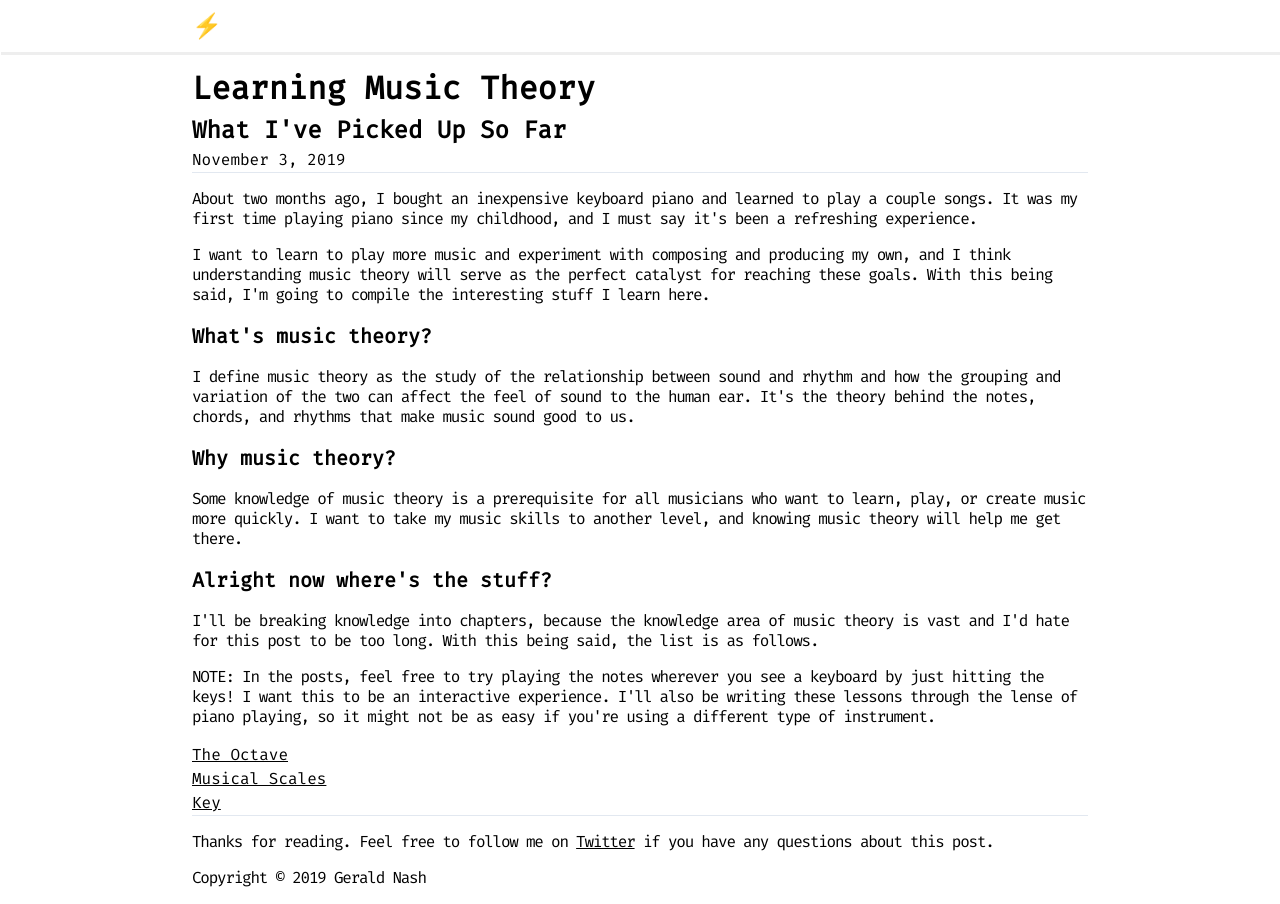
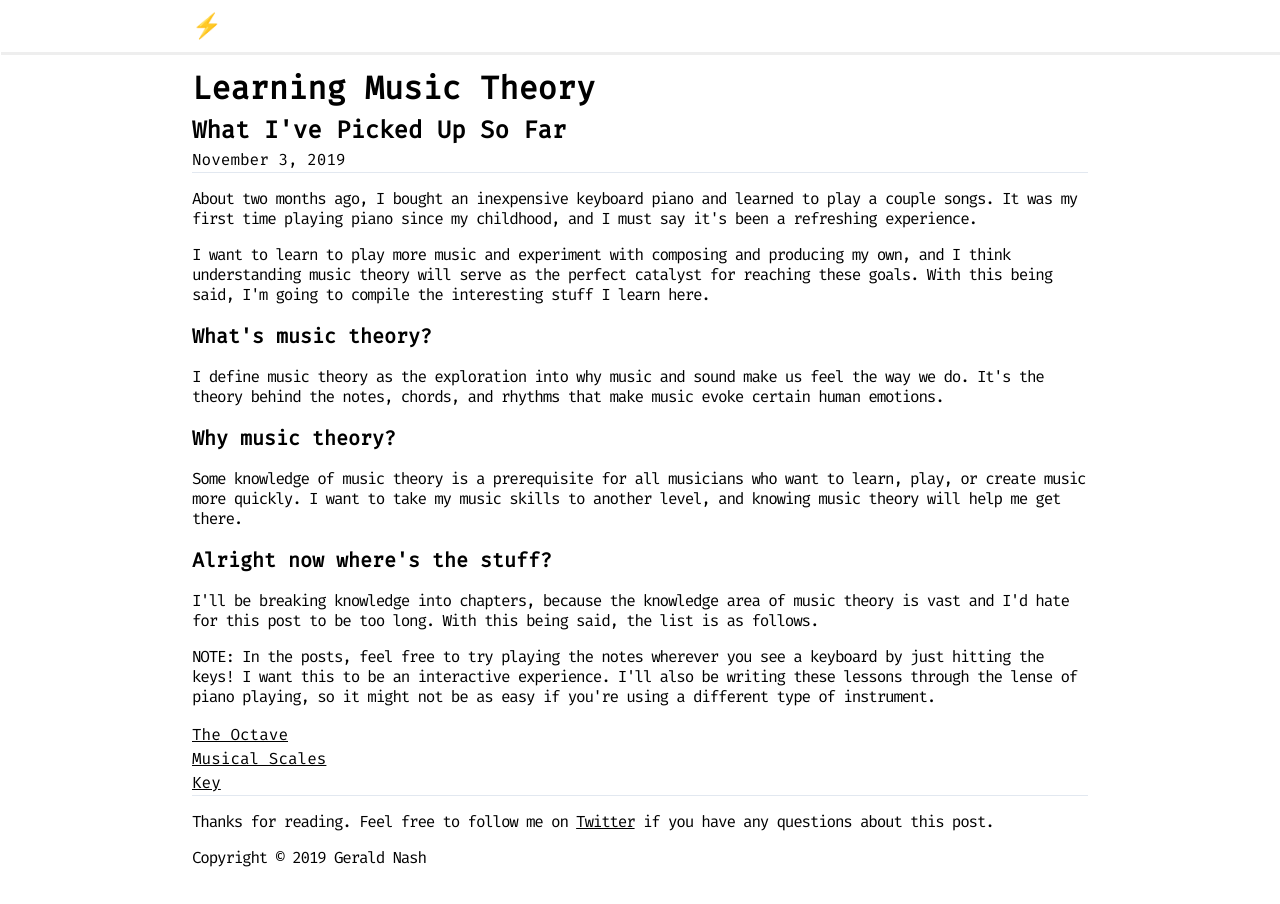
Before and after one commit to aunyks/blog, a Next.js app: page /2019/11/learning-music-theory in a window 1280 px wide. Built offline with nearby package versions, Linux system fonts and the light colour scheme.

Commit message:
More clear definition of music theory

```diff
--- a/pages/2019/11/learning-music-theory.js
+++ b/pages/2019/11/learning-music-theory.js
@@ -14,14 +14,12 @@ export default () => (
       I want to learn to play more music and experiment with composing and producing my own, and I think
       understanding music theory will serve as the perfect catalyst for reaching these goals. With this being said,
       I'm going to compile the interesting stuff I learn here.
-        </p>
+    </p>
     <h3 id="whats-music-theory">What's music theory?</h3>
     <p>
-      I define music theory as the study of the relationship between sound and rhythm and how the grouping
-      and
-      variation of the two can affect the feel of sound to the human ear. It's the theory behind the notes, chords,
-      and rhythms that make music sound good to us.
-        </p>
+      I define music theory as the exploration into why music and sound make us feel the way we do. It's the theory behind the notes, chords,
+      and rhythms that make music evoke certain human emotions.
+    </p>
     <h3 id="why-music-theory">Why music theory?</h3>
     <p>
       Some knowledge of music theory is a prerequisite for all musicians who want to learn, play, or create music
```
